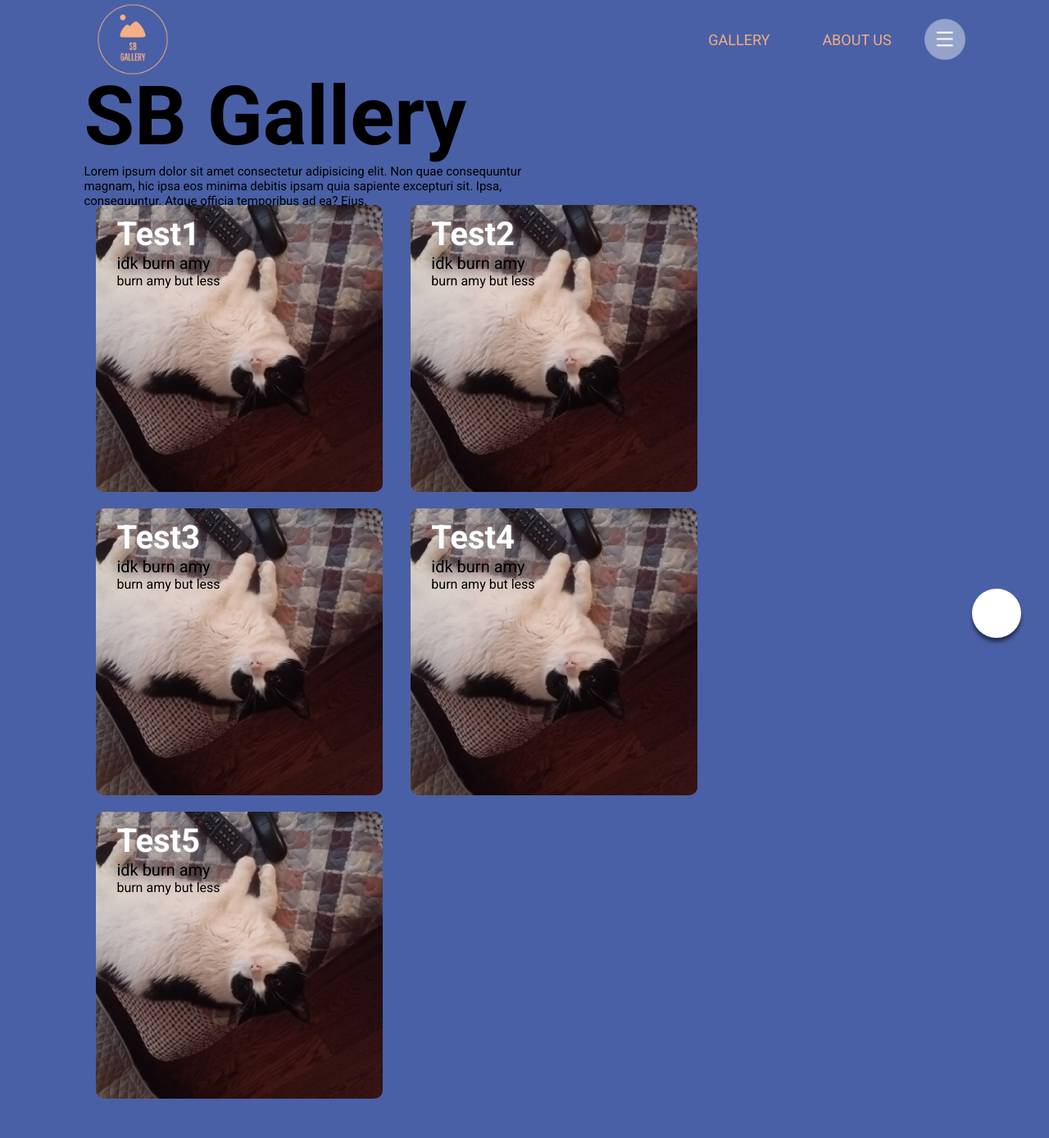
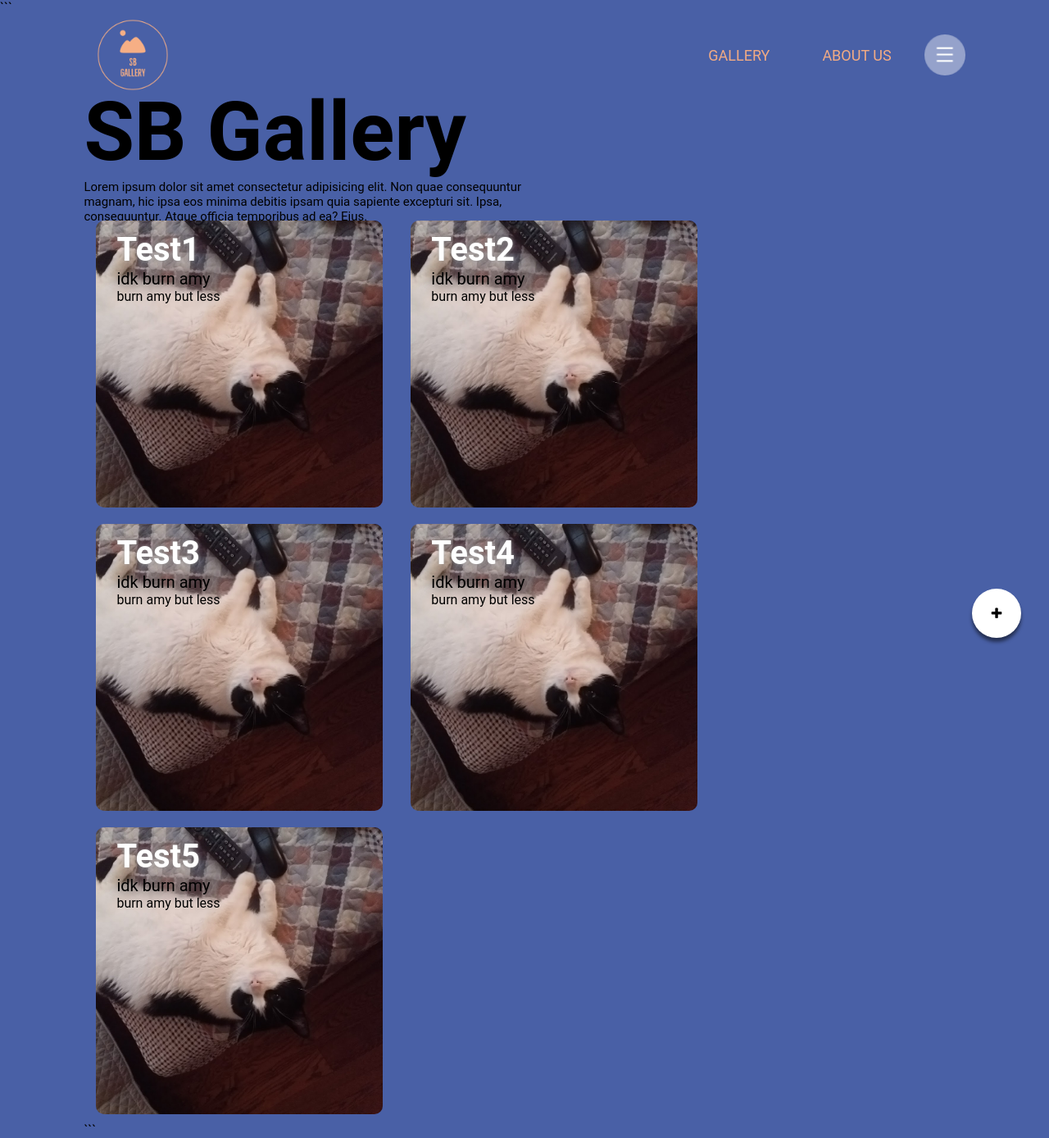
Before and after one commit to kevshao/uofthacks, a Flask app: page / in a window 1280 px wide. Shown: the whole page at 82% size. Before the commit the page ends 1340 px from the top, so only its background shows below. Run offline with Flask 2, Linux system fonts and the light colour scheme.

Commit message:
after mental breakdown...
best verison

````diff
--- a/website/templates/index.html
+++ b/website/templates/index.html
@@ -1,10 +1,12 @@
-<html>
+```<html>
     <head>
         <meta name="viewport" content="width=device-width", intital-scale=1.0>
         <title>bro idek</title>
 
         <link rel = "stylesheet" href="../static/styles/style.css">
-        <link href="https://fonts.googleapis.com/css?family=Roboto:wght@400;700&display=swap" rel = "stylesheet">
+
+        <link rel="stylesheet" href="https://stackpath.bootstrapcdn.com/font-awesome/4.7.0/css/font-awesome.min.css"
+        integrity="sha384-wvfXpqpZZVQGK6TAh5PVlGOfQNHSoD2xbE+QkPxCAFlNEevoEH3Sl0sibVcOQVnN" crossorigin="anonymous">
     </head>
 <body>
     <div class = "container">
@@ -26,8 +28,7 @@
             </div>
         </div>
 
-        <div class = "cardContainer">
-            <div id = "asdasdas" class = "card card1">
+        <div class = "card card1">
             <h5> Test1 </h5>
             <p>idk burn amy</p>
             <p2>burn amy but less</p2>
@@ -52,7 +53,7 @@
             <p>idk burn amy</p>
             <p2>burn amy but less</p2>
         </div>
-        </div>
+
     <!--    <button id ="open">
             Click me please
         </button>
@@ -71,8 +72,8 @@
  -->
         <div class = "media"><!--pop up need to go in here-->
             <ul>
-                <li><a href="{{ url_for('auth.forms') }}" target="_self"><i class ="fa fa-plus"></i></a></li> <!--pop up need to go in here inside the href-->
+                <li><a href="{{url_for('auth.forms')}}"target="_blank"><i class="fa fa-plus"></i></a></li> <!--pop up need to go in here inside the href-->
             </ul>
         </div>
 </body>
-</html>
+</html>```
````
Lines whose indentation alone changed are shown as unchanged.
